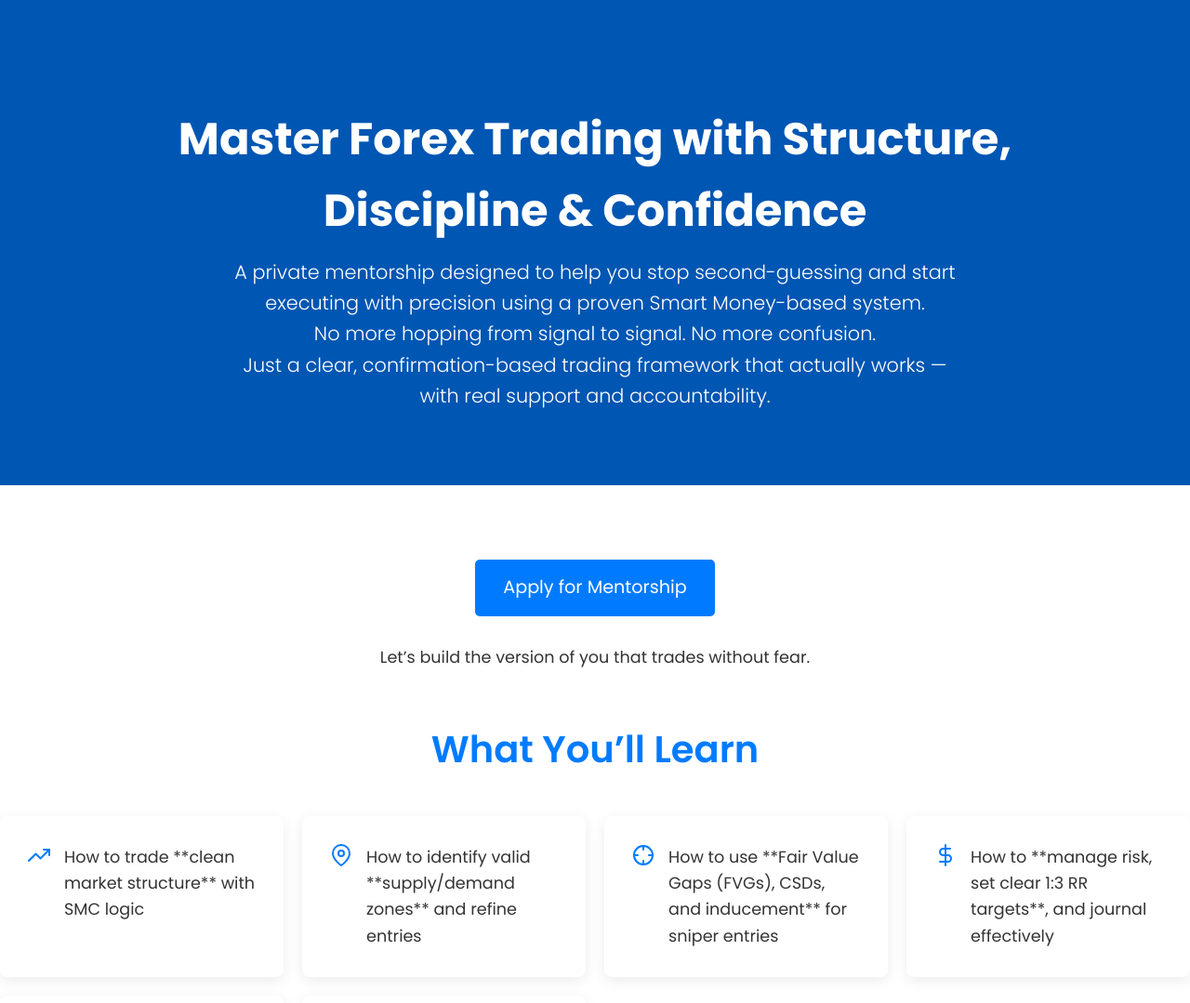
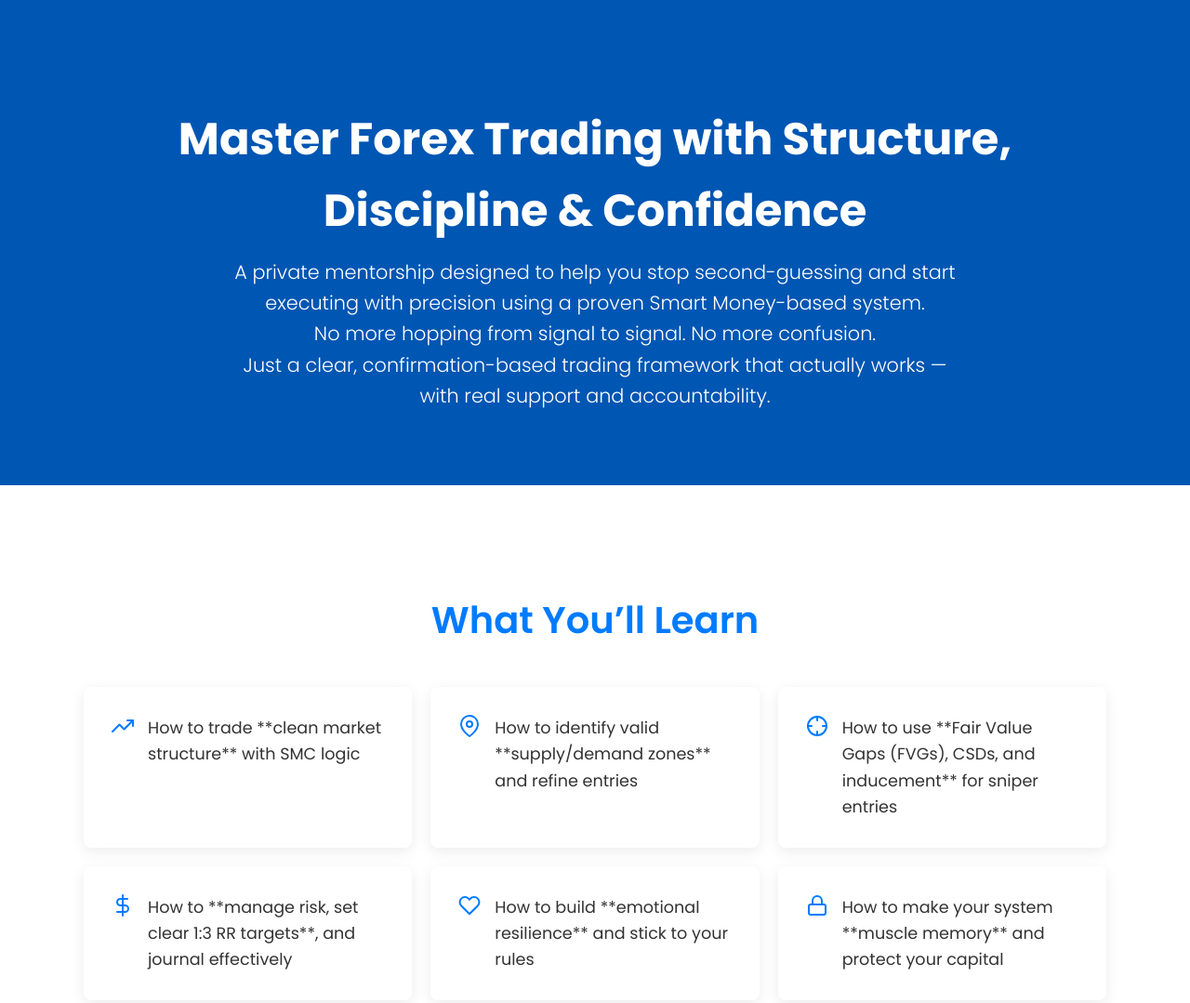
Before and after one commit to nnamdinwedu/private_mentorship, a plain HTML site: page index.html in a window 1280 px wide. Shown: the top 1079 px of the page at 93% size. Drawn offline with Linux system fonts and the light colour scheme.

Commit message:
Update index.html

```diff
--- a/index.html
+++ b/index.html
@@ -354,11 +354,6 @@
 
     <section id="what-youll-learn">
         <div class="container">
-            <div class="cta-buttons">
-                <a href="mailto:matthewnnamdi300@gmail.com" class="cta-button">Apply for Mentorship</a>
-            </div>
-            <p style="font-size: 1.1em; margin-top: 30px; margin-bottom: 0;">Let’s build the version of you that trades without fear.</p>
-        </div>
             <h2>What You’ll Learn</h2>
             <div class="features-grid">
                 <div class="feature-item">
```
